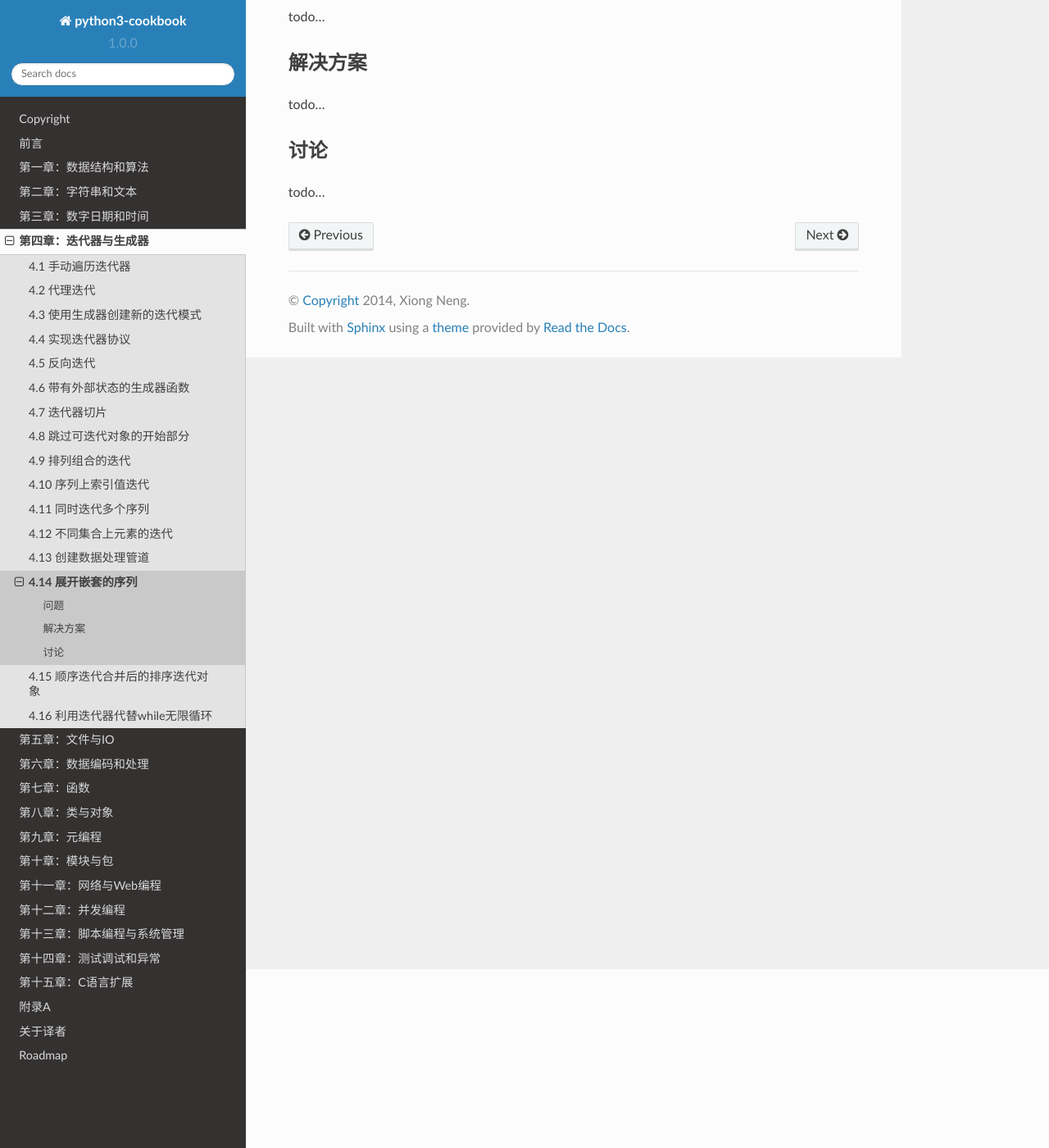
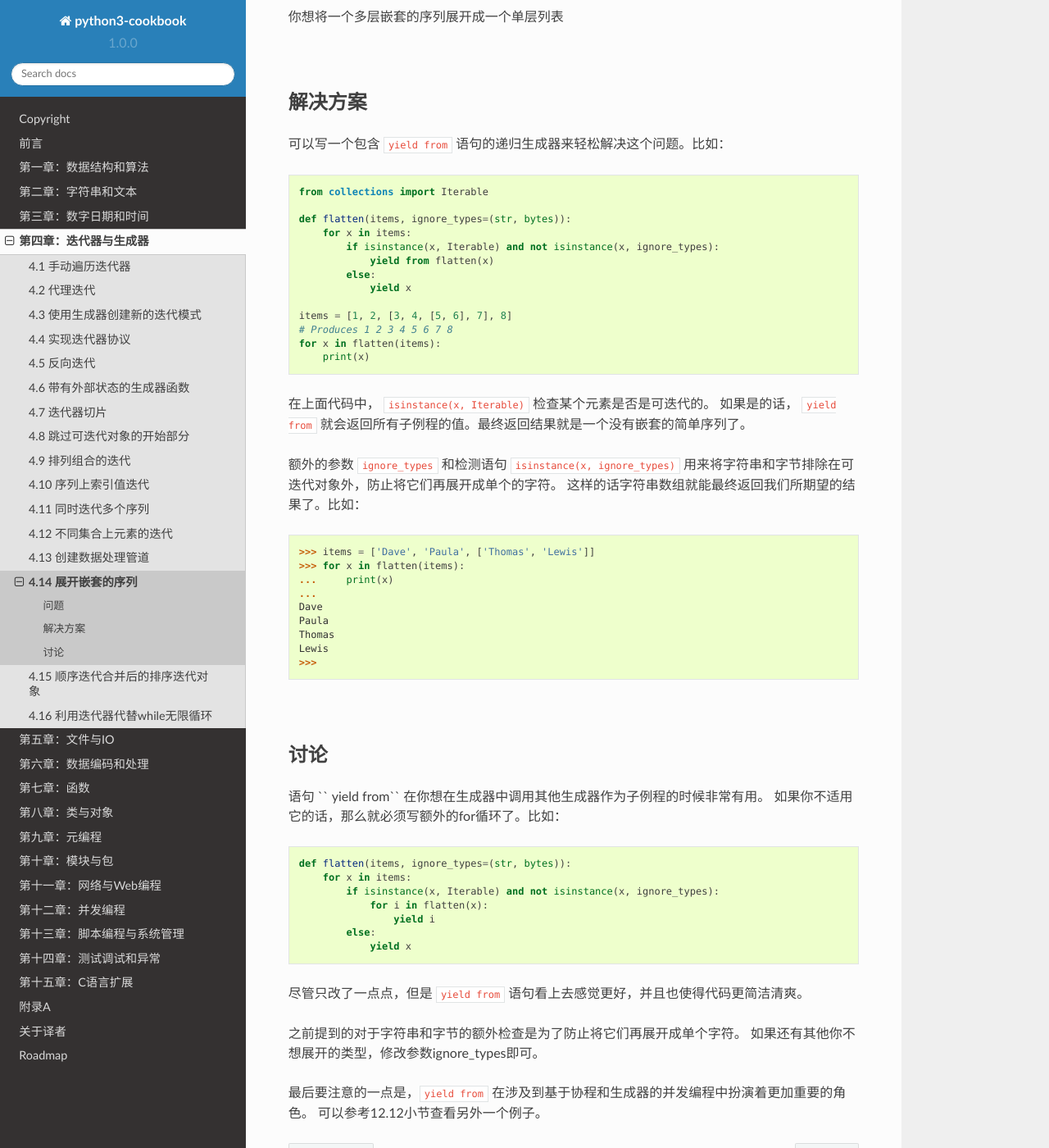
Before and after one commit to yidao620c/python3-cookbook, a Sphinx documentation site: the page built from source/c04/p14_flattening_nested_sequence.rst, in a window 1280 px wide and 1400 px high, scrolled down 218 px. Shown: the whole window at 82% size. Built offline with Sphinx 7.4.7 and the Read the Docs theme 2.0.0, drawn with Linux system fonts in a browser that asks for light colours.

Commit message:
4.14完成

```diff
--- a/source/c04/p14_flattening_nested_sequence.rst
+++ b/source/c04/p14_flattening_nested_sequence.rst
@@ -5,14 +5,72 @@
 ----------
 问题
 ----------
-todo...
+你想将一个多层嵌套的序列展开成一个单层列表
+
+|
 
 ----------
 解决方案
 ----------
-todo...
+可以写一个包含 ``yield from`` 语句的递归生成器来轻松解决这个问题。比如：
+
+.. code-block:: python
+
+    from collections import Iterable
+
+    def flatten(items, ignore_types=(str, bytes)):
+        for x in items:
+            if isinstance(x, Iterable) and not isinstance(x, ignore_types):
+                yield from flatten(x)
+            else:
+                yield x
+
+    items = [1, 2, [3, 4, [5, 6], 7], 8]
+    # Produces 1 2 3 4 5 6 7 8
+    for x in flatten(items):
+        print(x)
+
+在上面代码中， ``isinstance(x, Iterable)`` 检查某个元素是否是可迭代的。
+如果是的话， ``yield from`` 就会返回所有子例程的值。最终返回结果就是一个没有嵌套的简单序列了。
+
+额外的参数 ``ignore_types`` 和检测语句 ``isinstance(x, ignore_types)``
+用来将字符串和字节排除在可迭代对象外，防止将它们再展开成单个的字符。
+这样的话字符串数组就能最终返回我们所期望的结果了。比如：
+
+.. code-block:: python
+
+    >>> items = ['Dave', 'Paula', ['Thomas', 'Lewis']]
+    >>> for x in flatten(items):
+    ...     print(x)
+    ...
+    Dave
+    Paula
+    Thomas
+    Lewis
+    >>>
+
+|
 
 ----------
 讨论
 ----------
-todo...
+语句 `` yield from`` 在你想在生成器中调用其他生成器作为子例程的时候非常有用。
+如果你不适用它的话，那么就必须写额外的for循环了。比如：
+
+.. code-block:: python
+
+    def flatten(items, ignore_types=(str, bytes)):
+        for x in items:
+            if isinstance(x, Iterable) and not isinstance(x, ignore_types):
+                for i in flatten(x):
+                    yield i
+            else:
+                yield x
+
+尽管只改了一点点，但是 ``yield from`` 语句看上去感觉更好，并且也使得代码更简洁清爽。
+
+之前提到的对于字符串和字节的额外检查是为了防止将它们再展开成单个字符。
+如果还有其他你不想展开的类型，修改参数ignore_types即可。
+
+最后要注意的一点是，``yield from`` 在涉及到基于协程和生成器的并发编程中扮演着更加重要的角色。
+可以参考12.12小节查看另外一个例子。
```
Also changed, not shown: 1 other file.
